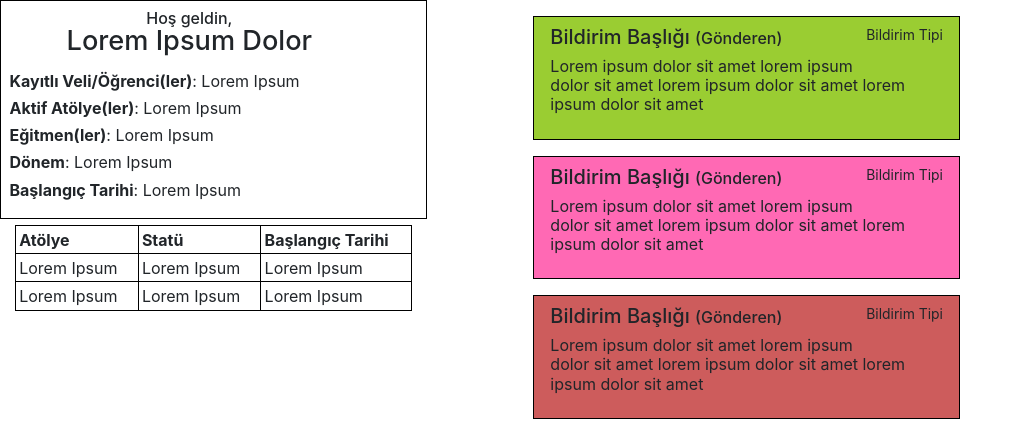
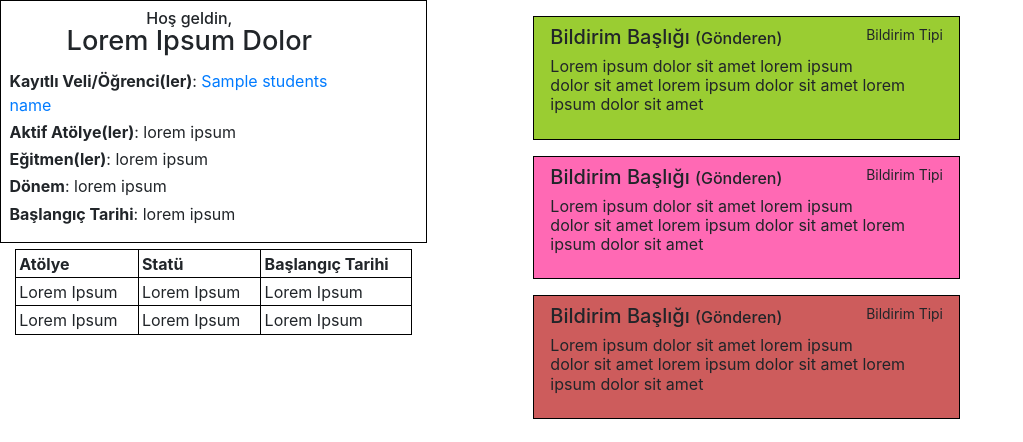
Before and after one commit to gokceturkay/meybs, a Django app: template app/templates/student_panel.html in a window 1280 px wide. Shown: the top 442 px of the page, without its empty margins (0-1023 px from the left). Run offline with Django 3.2, Linux system fonts and the light colour scheme; the template is opened without the code that fills it: most values are stand-ins (such as "Sample title", 1, 10 or a date in 2020); some libraries are stand-ins or nearby versions.

Commit message:
patladı 6 kasım cumartesi

```diff
--- a/app/models.py
+++ b/app/models.py
@@ -36,7 +36,7 @@ class Student(models.Model):
     FindAge.short_description = "Yaş"
 
 
-    def __str__(self):
+    def FullName(self): #__str__:full_name
         #x=' '
         #name= self.first_name + x +self.last_name
         #return name
--- a/app/templates/student_panel.html
+++ b/app/templates/student_panel.html
@@ -36,12 +36,13 @@
                                 <h5>Hoş geldin,</h5>
                                 <h4>Lorem Ipsum Dolor</h4>
                             </div>
+
                             <div class="col-12 costumer-body">
-                                <p> <b>Kayıtlı Veli/Öğrenci(ler)</b>: Lorem Ipsum </p>
-                                <p> <b>Aktif Atölye(ler)</b>: Lorem Ipsum </p>
-                                <p> <b>Eğitmen(ler)</b>: Lorem Ipsum </p>
-                                <p> <b>Dönem</b>: Lorem Ipsum </p>
-                                <p> <b>Başlangıç Tarihi</b>: Lorem Ipsum </p>
+                                <p> <b>Kayıtlı Veli/Öğrenci(ler)</b>: <a href="#">{{students_name}}</a> </p>
+                                <p> <b>Aktif Atölye(ler)</b>: lorem ipsum</p>
+                                <p> <b>Eğitmen(ler)</b>:  lorem ipsum </p>
+                                <p> <b>Dönem</b>: lorem ipsum </p>
+                                <p> <b>Başlangıç Tarihi</b>:  lorem ipsum</p>
                             </div>
                         </div>
 
--- a/app/urls.py
+++ b/app/urls.py
@@ -1,9 +1,12 @@
 from django.urls import path
 from . import views
+
 
 urlpatterns = [
     path('', views.dashboard, name='dashboard'),
     path('students_list.html', views.students_list, name='students_list'),
     path('student/edit', views.post_new, name='post_new'),
     path('student_panel.html', views.student_panel, name='student_panel'),
+
+
 ]
```
Also changed, not shown: app/admin.py (+4 -4 lines), app/views.py (+15 -1 lines), db.sqlite3.
